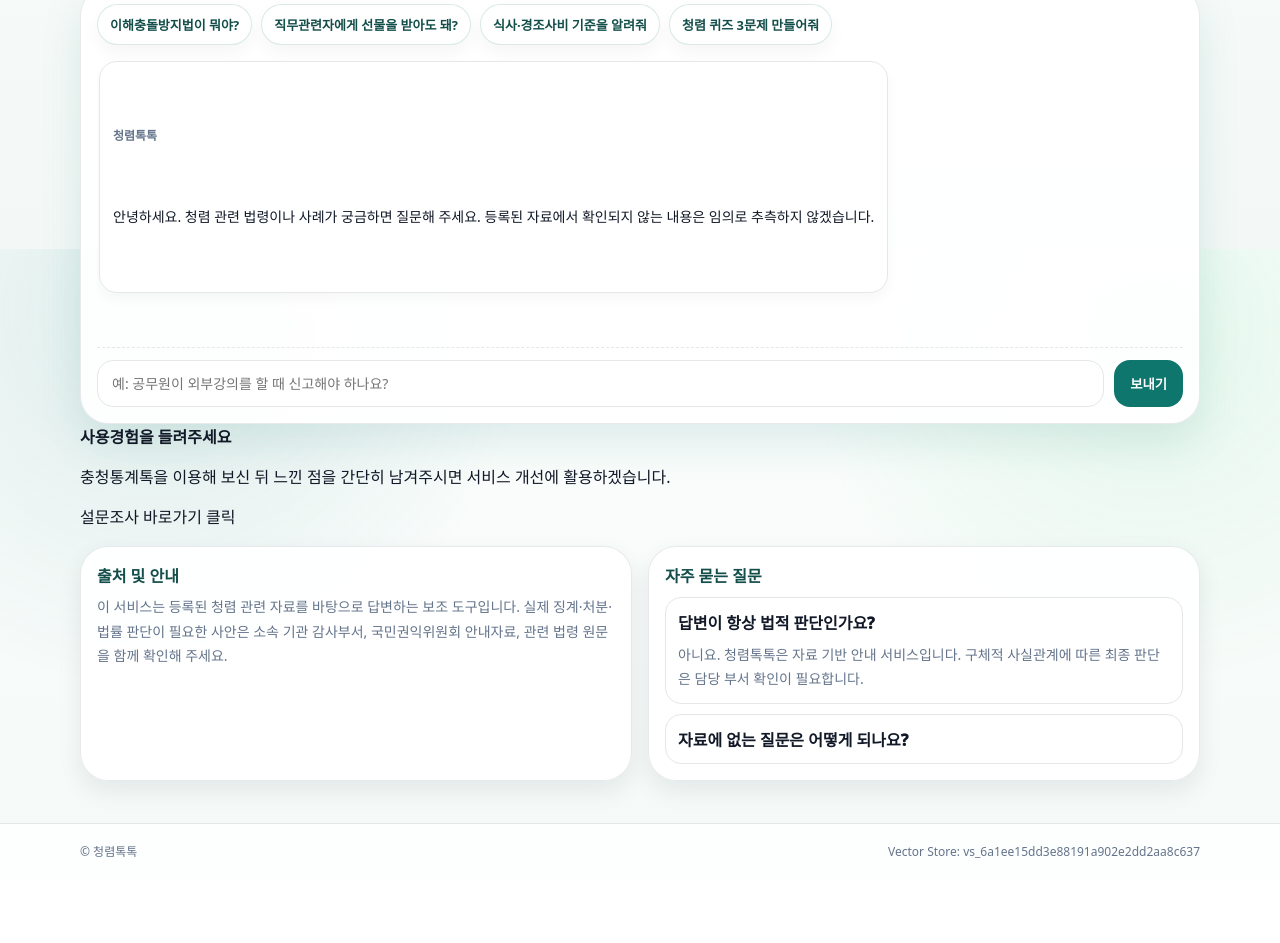
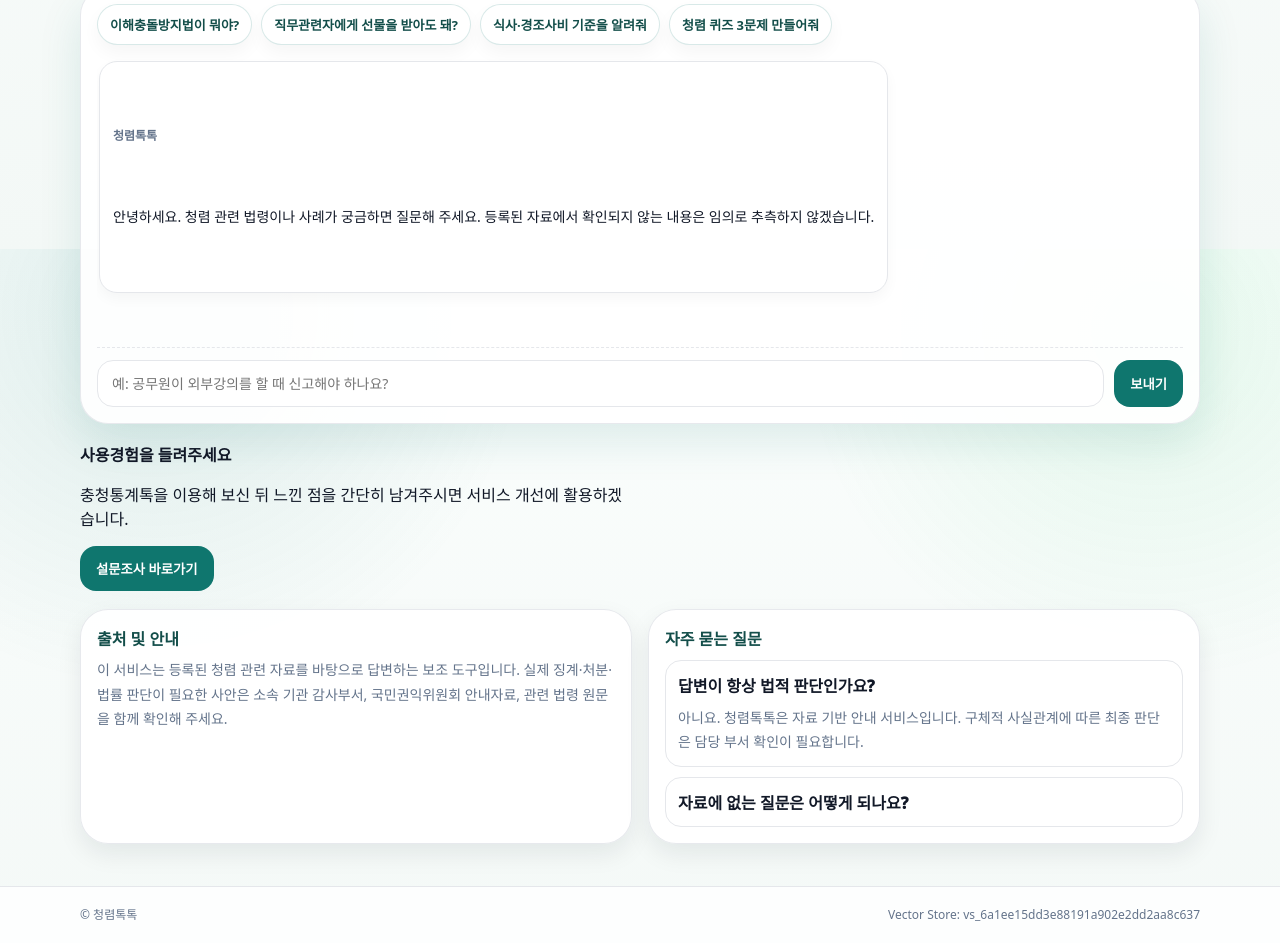
Before and after one commit to lowrider108/chung, a website: page index.html in a window 1280 px wide. Shown: the part 551-1494 px from the top of the page. Before the commit the page ends 1431 px from the top, so only its background shows below. Drawn offline with Linux system fonts and the light colour scheme.

Commit message:
Update index.html

```diff
--- a/index.html
+++ b/index.html
@@ -228,16 +228,15 @@
       </form>
     </section>
 
-        <div class="survey-box" role="note" aria-label="사용경험 설문조사 안내">
+    <section class="info-grid">
+      <div class="survey-box" role="note" aria-label="사용경험 설문조사 안내">
           <div>
             <strong>사용경험을 들려주세요</strong>
             <p>충청통계톡을 이용해 보신 뒤 느낀 점을 간단히 남겨주시면 서비스 개선에 활용하겠습니다.</p>
           </div>
-          <a class="survey-link" href="https://naver.me/F8lJjp6U" target="_blank" rel="noopener noreferrer">설문조사 바로가기 클릭</a>
-        </div>
-      </div>
-
-          </section>
+          <a class="survey-link" href="https://naver.me/F8lJjp6U" target="_blank" rel="noopener noreferrer">
+             <button class="send" id="chatSend" type="submit">설문조사 바로가기</button>
+     </section>
 
     <section class="info-grid">
       <div class="notice-card">
```
